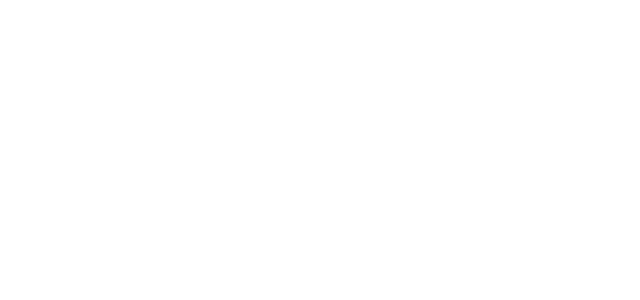
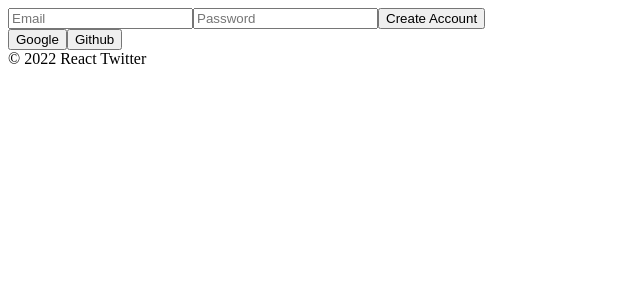
Before and after one commit to Cho-i/react-twitter, a React (Create React App) app: page / in a window 1280 px wide. Shown: the top 300 px of the page, without its empty margins (0-640 px from the left). Built offline with nearby package versions, Linux system fonts and the light colour scheme; no server answers.

Commit message:
Create Account

```diff
--- a/package.json
+++ b/package.json
@@ -9,6 +9,7 @@
 		"firebase": "^9.6.1",
 		"react": "^18.2.0",
 		"react-dom": "^18.2.0",
+		"react-router-dom": "^6.4.3",
 		"react-scripts": "5.0.1",
 		"web-vitals": "^2.1.4"
 	},
--- a/src/App.js
+++ /dev/null
@@ -1,11 +0,0 @@
-import React from "react";
-
-function App() {
-	return (
-		<div className="App">
-
-		</div>
-	);
-}
-
-export default App;
--- /dev/null
+++ b/src/components/App.js
@@ -0,0 +1,15 @@
+import React, { useState } from "react";
+import AppRouter from "./AppRouter";
+import { authService } from "../fbase"
+
+function App() {
+	const [isLoggedIn, setIsLoggedIn] = useState(authService.currentUser);
+	return (
+		<>
+			<AppRouter isLoggedIn={isLoggedIn} />
+			<footer>&copy; {new Date().getFullYear()} React Twitter</footer>
+		</>
+	);
+}
+
+export default App;
--- /dev/null
+++ b/src/components/AppRouter.js
@@ -0,0 +1,22 @@
+import { useState } from "react";
+import { Routes, Route } from "react-router-dom";
+import Auth from "../routes/Auth";
+import Home from "../routes/Home";
+
+function AppRouter({ isLoggedIn }) {
+
+	return (
+		<>
+			<Routes>
+				{
+					isLoggedIn ?
+						<Route path="/" element={<Home />} />
+						:
+						<Route path="/" element={<Auth />} />
+				}
+			</Routes>
+		</>
+	)
+}
+
+export default AppRouter;
--- /dev/null
+++ b/src/fbase.js
@@ -0,0 +1,18 @@
+import { initializeApp } from 'firebase/app';
+import { getAuth } from 'firebase/auth';
+
+/**
+ * https://firebase.google.com/docs/auth/web/start?authuser=0
+ */
+
+const firebaseConfig = {
+	apiKey: process.env.REACT_APP_API_KEY,
+	authDomain: process.env.REACT_APP_AUTH_DOMAIN,
+	projectId: process.env.REACT_APP_PROJECT_ID,
+	storageBucket: process.env.REACT_APP_STORAGE_BUCKET,
+	messagingSenderId: process.env.REACT_APP_MESSAGIN_ID,
+	appId: process.env.REACT_APP_APP_ID
+};
+
+const app = initializeApp(firebaseConfig);
+export const authService = getAuth(app);
--- a/src/index.js
+++ b/src/index.js
@@ -1,13 +1,16 @@
 import React from 'react';
 import ReactDOM from 'react-dom/client';
-import App from './App';
+import App from './components/App';
 import firebase from "firebase/compat/app";
+import { BrowserRouter } from "react-router-dom";
 
 console.log(firebase);
 
 const root = ReactDOM.createRoot(document.getElementById('root'));
 root.render(
 	<React.StrictMode>
-		<App />
+		<BrowserRouter basename={process.env.PUBLIC_URL}>
+			<App />
+		</BrowserRouter>
 	</React.StrictMode>
 );
--- /dev/null
+++ b/src/routes/Auth.js
@@ -0,0 +1,61 @@
+import React, { useState } from "react";
+import { getAuth, createUserWithEmailAndPassword, signInWithEmailAndPassword } from "firebase/auth";
+import { async } from "@firebase/util";
+
+function Auth() {
+	const [email, setEmail] = useState('');
+	const [password, setPassword] = useState('');
+	const [newAccount, setNewAccount] = useState(true);
+
+	const onChange = (e) => {
+		/**
+		 * const { name, value } = e.target;
+		 * https://developer.mozilla.org/en-US/docs/Web/JavaScript/Reference/Operators/Destructuring_assignment#object_destructuring
+		 */
+		const { target: { name, value } } = e;
+		if (name === 'email') {
+			setEmail(value);
+		} else if (name === 'password') {
+			setPassword(value);
+		}
+	}
+
+	const onSubmit = async (e) => {
+		e.preventDefault();
+		/**
+		 * https://firebase.google.com/docs/auth/web/password-auth?authuser=1#create_a_password-based_account
+		 */
+		try {
+			let data;
+			const auth = getAuth();
+			if (newAccount) {
+				// create account
+				data = await createUserWithEmailAndPassword(auth, email, password);
+			} else {
+				// log in
+				data = await signInWithEmailAndPassword(auth, email, password);
+			}
+			console.log(data);
+		} catch (error) {
+			console.log(error);
+		}
+	}
+
+	return (
+		<>
+			<div>
+				<form onSubmit={onSubmit}>
+					<input type="text" name="email" placeholder="Email" required value={email} onChange={onChange} />
+					<input type="password" name="password" placeholder="Password" required value={password} onChange={onChange} />
+					<input type="submit" value={newAccount ? "Create Account" : "Log In"} />
+				</form>
+				<div>
+					<button>Google</button>
+					<button>Github</button>
+				</div>
+			</div>
+		</>
+	)
+}
+
+export default Auth;
--- /dev/null
+++ b/src/routes/Home.js
@@ -0,0 +1,11 @@
+import React from "react";
+
+function Home() {
+	return (
+		<>
+			<span>Home</span>
+		</>
+	)
+}
+
+export default Home;
```
Also changed, not shown: src/firebase.js (deleted, +0 -12 lines), src/routes/EditProfile.js (added, +11 -0 lines), src/routes/Profile.js (added, +11 -0 lines), 2 other files (tests, documents, lock files or other folders).
